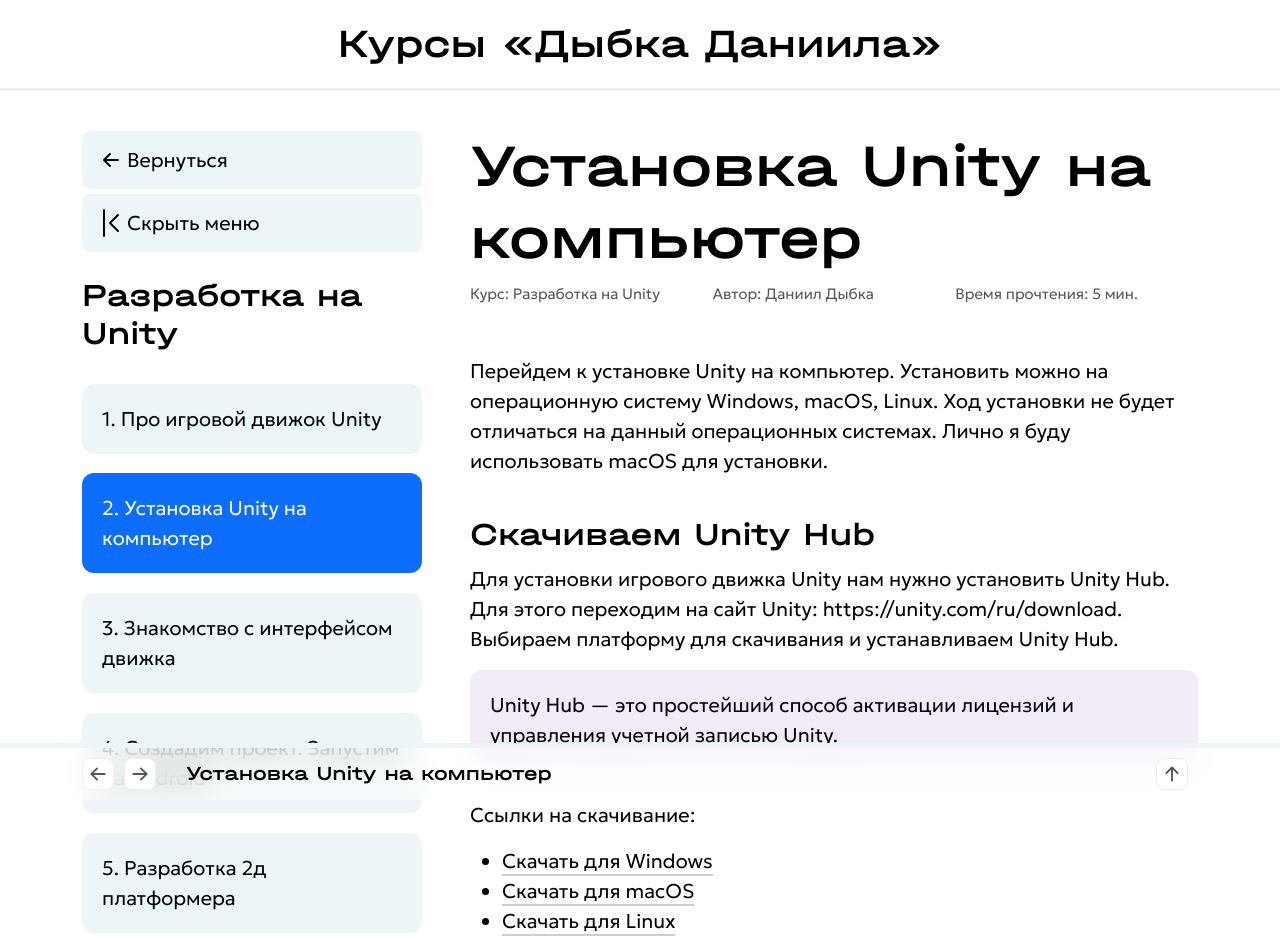
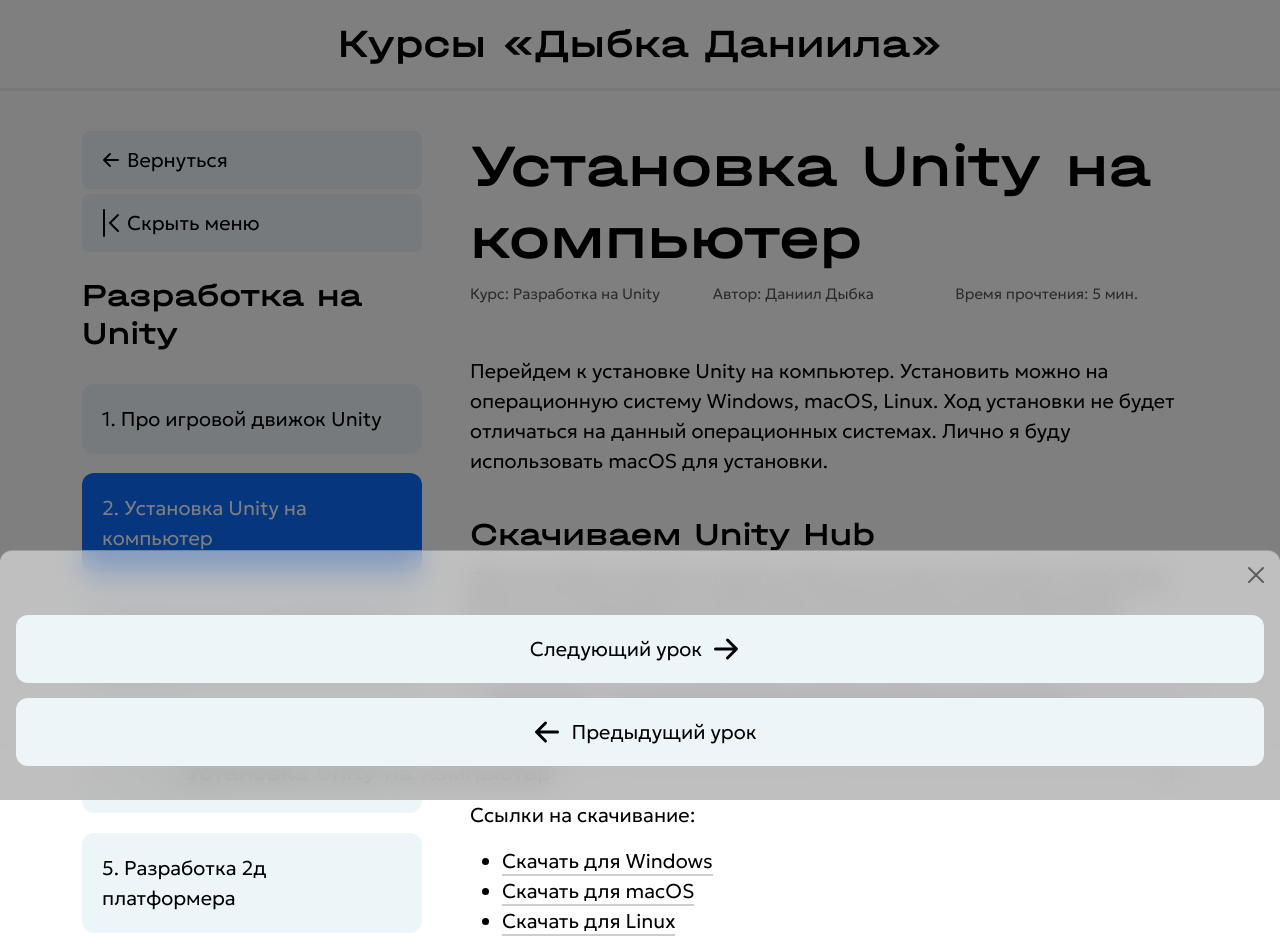
Before and after one commit to DanyaBooba/dev-dybka, an Eleventy site: page src/unity/2.md in a window 1280 px wide. Shown: the top 939 px of the page. Built offline with nearby package versions, Linux system fonts and the light colour scheme; Eleventy itself is replaced by a stand-in of ours; files that its build step writes are made by us from their sources; files whose address does not match are found by name; a web font is replaced by a local one.

Commit message:
add adaptive. work at bottom menu

```diff
--- a/src/_css/offcanvas.css
+++ b/src/_css/offcanvas.css
@@ -5,5 +5,30 @@
 
 .offcanvas-menu-bottom
 {
-    height: 300px !important;
+    background: var(--bg-color-rgba);
+    backdrop-filter: blur(15px);
+
+    height: 250px !important;
+    border-top-left-radius: var(--border-radius-2);
+    border-top-right-radius: var(--border-radius-2);
 }
+
+.offcanvas-menu-bottom .offcanvas-body button {
+    padding: 0;
+    border: none;
+    font: inherit;
+    color: inherit;
+    background-color: transparent;
+    cursor: pointer;
+
+    margin-bottom: 15px;
+    background: var(--bg-light-1);
+    border-radius: var(--border-radius-2);
+    font-size: 20px;
+    padding: 10px;
+}
+
+.offcanvas-menu-bottom .offcanvas-body button svg {
+    width: 48px;
+    height: 48px;
+}
--- a/src/_includes/bottom-course.njk
+++ b/src/_includes/bottom-course.njk
@@ -39,24 +39,25 @@
     </button>
 </div>
 
-<div class="offcanvas offcanvas-menu-bottom offcanvas-bottom" data-bs-scroll="true" tabindex="-1" id="bottomcourse" aria-labelledby="bottomcourseLabel">
-  <div class="offcanvas-header">
-    <h4 class="offcanvas-title" id="bottomcourseLabel">Offcanvas</h4>
-    <button type="button" class="btn-close" data-bs-dismiss="offcanvas" aria-label="Close"></button>
-  </div>
-  <div class="offcanvas-body">
-    <div>
-      Some text as placeholder. In real life you can have the elements you have chosen. Like, text, images, lists, etc.
+<div class="offcanvas offcanvas-menu-bottom offcanvas-bottom show" data-bs-scroll="true" tabindex="-1" id="bottomcourse" aria-labelledby="bottomcourseLabel">
+    <div class="offcanvas-header">
+        <h4 class="offcanvas-title" id="bottomcourseLabel"></h4>
+        <button type="button" class="btn-close" data-bs-dismiss="offcanvas" aria-label="Close"></button>
     </div>
-    <div class="dropdown mt-3">
-      <button class="btn btn-secondary dropdown-toggle" type="button" data-bs-toggle="dropdown">
-        Dropdown button
-      </button>
-      <ul class="dropdown-menu">
-        <li><a class="dropdown-item" href="#">Action</a></li>
-        <li><a class="dropdown-item" href="#">Another action</a></li>
-        <li><a class="dropdown-item" href="#">Something else here</a></li>
-      </ul>
+    <div class="offcanvas-body">
+        <div class="d-flex flex-column">
+            <button onClick="nextPage()" class="d-flex align-items-center justify-content-center">
+                Следующий урок
+                <svg xmlns="http://www.w3.org/2000/svg" class="svg-button" viewBox="0 0 16 16">
+                    <path fill-rule="evenodd" d="M4 8a.5.5 0 0 1 .5-.5h5.793L8.146 5.354a.5.5 0 1 1 .708-.708l3 3a.5.5 0 0 1 0 .708l-3 3a.5.5 0 0 1-.708-.708L10.293 8.5H4.5A.5.5 0 0 1 4 8z"/>
+                </svg>
+            </button>
+            <button onClick="prevPage()" class="d-flex align-items-center justify-content-center">
+                <svg xmlns="http://www.w3.org/2000/svg" class="svg-button" viewBox="0 0 16 16">
+                    <path fill-rule="evenodd" d="M12 8a.5.5 0 0 1-.5.5H5.707l2.147 2.146a.5.5 0 0 1-.708.708l-3-3a.5.5 0 0 1 0-.708l3-3a.5.5 0 1 1 .708.708L5.707 7.5H11.5a.5.5 0 0 1 .5.5z"/>
+                </svg>
+                Предыдущий урок
+            </button>
+        </div>
     </div>
-  </div>
 </div>
--- a/src/_js/hot-keys.js
+++ b/src/_js/hot-keys.js
@@ -63,7 +63,30 @@
 }
 
 function checkBottomMobile() {
-	console.log("mobile");
+	// Prev
+	var bottomprev = document.getElementById("coursebottomprev");
+	var linkprev = document.getElementById("postprevlesson");
+
+	if (linkprev !== null && bottomprev !== null) {
+		bottomprev.classList.remove("d-none");
+	}
+
+	// Next
+	var bottomnext = document.getElementById("coursebottomnext");
+	var linknext = document.getElementById("postnextlesson");
+
+	if (linknext !== null && bottomnext !== null) {
+		bottomnext.classList.remove("d-none");
+	}
+
+	// Title
+
+	var title = document.getElementById("posttitle");
+	var bottomtitle = document.getElementById("bottomposttitle");
+
+	if (title !== null && bottomtitle !== null) {
+		bottomtitle.textContent = title.textContent;
+	}
 }
 
 // Prev
--- a/src/unity/2.md
+++ b/src/unity/2.md
@@ -24,7 +24,7 @@
 Производим установку программы на свой компьютер. После установки появится приложение с иконкой Unity и названием Unity Hub. Если не получается найти приложение — попробуйте воспользоваться поиском, впишите название программы: «Unity Hub».
 
 <div class="warning">
-    <svg xmlns="http://www.w3.org/2000/svg" viewBox="0 0 16 16">
+    <svg xmlns="http://www.w3.org/2000/svg" class="see-at-pc" viewBox="0 0 16 16">
         <path d="M7.938 2.016A.13.13 0 0 1 8.002 2a.13.13 0 0 1 .063.016.146.146 0 0 1 .054.057l6.857 11.667c.036.06.035.124.002.183a.163.163 0 0 1-.054.06.116.116 0 0 1-.066.017H1.146a.115.115 0 0 1-.066-.017.163.163 0 0 1-.054-.06.176.176 0 0 1 .002-.183L7.884 2.073a.147.147 0 0 1 .054-.057zm1.044-.45a1.13 1.13 0 0 0-1.96 0L.165 13.233c-.457.778.091 1.767.98 1.767h13.713c.889 0 1.438-.99.98-1.767L8.982 1.566z"/>
         <path d="M7.002 12a1 1 0 1 1 2 0 1 1 0 0 1-2 0zM7.1 5.995a.905.905 0 1 1 1.8 0l-.35 3.507a.552.552 0 0 1-1.1 0L7.1 5.995z"/>
     </svg>
@@ -45,7 +45,7 @@
 Введите почту, пароль и ваше имя. Для входа в аккаунт вам нужно будет использовать почту и пароль.
 
 <div class="warning">
-    <svg xmlns="http://www.w3.org/2000/svg" viewBox="0 0 16 16">
+    <svg xmlns="http://www.w3.org/2000/svg" class="see-at-pc" viewBox="0 0 16 16">
         <path d="M7.938 2.016A.13.13 0 0 1 8.002 2a.13.13 0 0 1 .063.016.146.146 0 0 1 .054.057l6.857 11.667c.036.06.035.124.002.183a.163.163 0 0 1-.054.06.116.116 0 0 1-.066.017H1.146a.115.115 0 0 1-.066-.017.163.163 0 0 1-.054-.06.176.176 0 0 1 .002-.183L7.884 2.073a.147.147 0 0 1 .054-.057zm1.044-.45a1.13 1.13 0 0 0-1.96 0L.165 13.233c-.457.778.091 1.767.98 1.767h13.713c.889 0 1.438-.99.98-1.767L8.982 1.566z"/>
         <path d="M7.002 12a1 1 0 1 1 2 0 1 1 0 0 1-2 0zM7.1 5.995a.905.905 0 1 1 1.8 0l-.35 3.507a.552.552 0 0 1-1.1 0L7.1 5.995z"/>
     </svg>
@@ -114,7 +114,7 @@
 Чтобы исправить проблемы при установке — нажмите на крест, остановите установку, далее — пройдите в окно «Installs» и начните всю установку заново.
 
 <div class="warning">
-    <svg xmlns="http://www.w3.org/2000/svg" viewBox="0 0 16 16">
+    <svg xmlns="http://www.w3.org/2000/svg" class="see-at-pc" viewBox="0 0 16 16">
         <path d="M7.938 2.016A.13.13 0 0 1 8.002 2a.13.13 0 0 1 .063.016.146.146 0 0 1 .054.057l6.857 11.667c.036.06.035.124.002.183a.163.163 0 0 1-.054.06.116.116 0 0 1-.066.017H1.146a.115.115 0 0 1-.066-.017.163.163 0 0 1-.054-.06.176.176 0 0 1 .002-.183L7.884 2.073a.147.147 0 0 1 .054-.057zm1.044-.45a1.13 1.13 0 0 0-1.96 0L.165 13.233c-.457.778.091 1.767.98 1.767h13.713c.889 0 1.438-.99.98-1.767L8.982 1.566z"/>
         <path d="M7.002 12a1 1 0 1 1 2 0 1 1 0 0 1-2 0zM7.1 5.995a.905.905 0 1 1 1.8 0l-.35 3.507a.552.552 0 0 1-1.1 0L7.1 5.995z"/>
     </svg>
```
